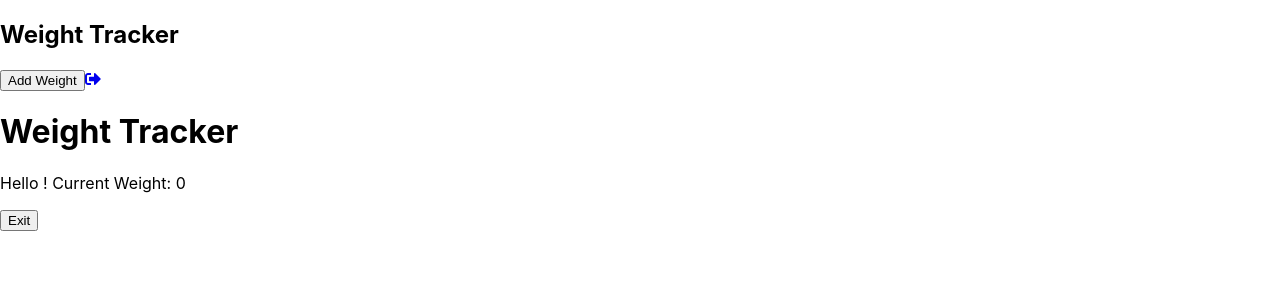
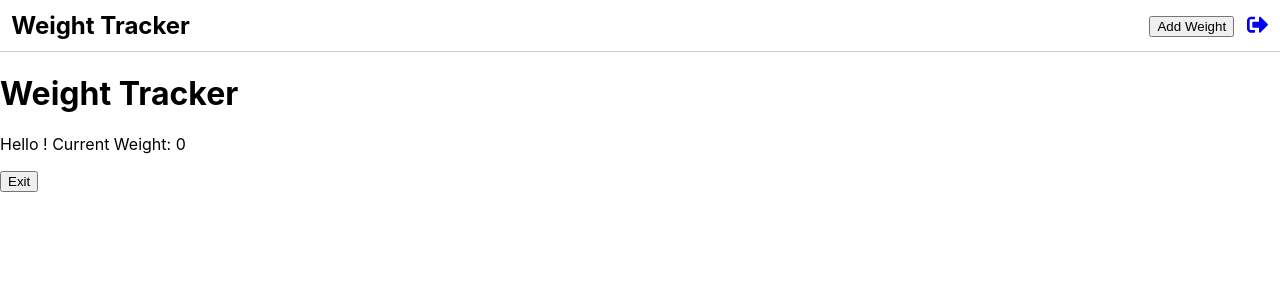
Before and after one commit to deta-aditya/react-weight-tracker, a React (Create React App) app: page / in a window 1280 px wide. Both pictures are taken after a click on the button "Continue". Shown: the top 300 px of the page. Built offline with nearby package versions, Linux system fonts and the light colour scheme.

Commit message:
Added styles to navigation bar

```diff
--- a/src/components/organisms/NavigationBar/index.js
+++ b/src/components/organisms/NavigationBar/index.js
@@ -1,16 +1,17 @@
 import React from 'react'
 import Icon from '../../atoms/Icon'
+import './style.css'
 
 function NavigationBar(props) {
 	return (
 		<nav className="NavigationBar">
-			<div className="brand">
-				<h1>Weight Tracker</h1>
-			</div>
+			<h1 className="brand">
+				Weight Tracker
+			</h1>
 			<div className="navigation-buttons">
 				<button>Add Weight</button>
 				<a href="#">
-					<Icon icon="sign-out-alt" />
+					<Icon icon="sign-out-alt" size="lg" />
 				</a>
 			</div>
 		</nav>
--- /dev/null
+++ b/src/components/organisms/NavigationBar/style.css
@@ -0,0 +1,20 @@
+.NavigationBar {
+  display: flex;
+  padding: 0.7em;
+  justify-content: space-between;
+	align-items: center;
+  border-bottom: 1px solid #ccc;
+}
+
+.NavigationBar .brand {
+  margin: 0;
+}
+
+.NavigationBar .navigation-buttons {
+	display: flex;
+	align-items: baseline;
+}
+
+.NavigationBar .navigation-buttons > *:not(:last-child) {
+	margin-right: 1em;
+}
```
